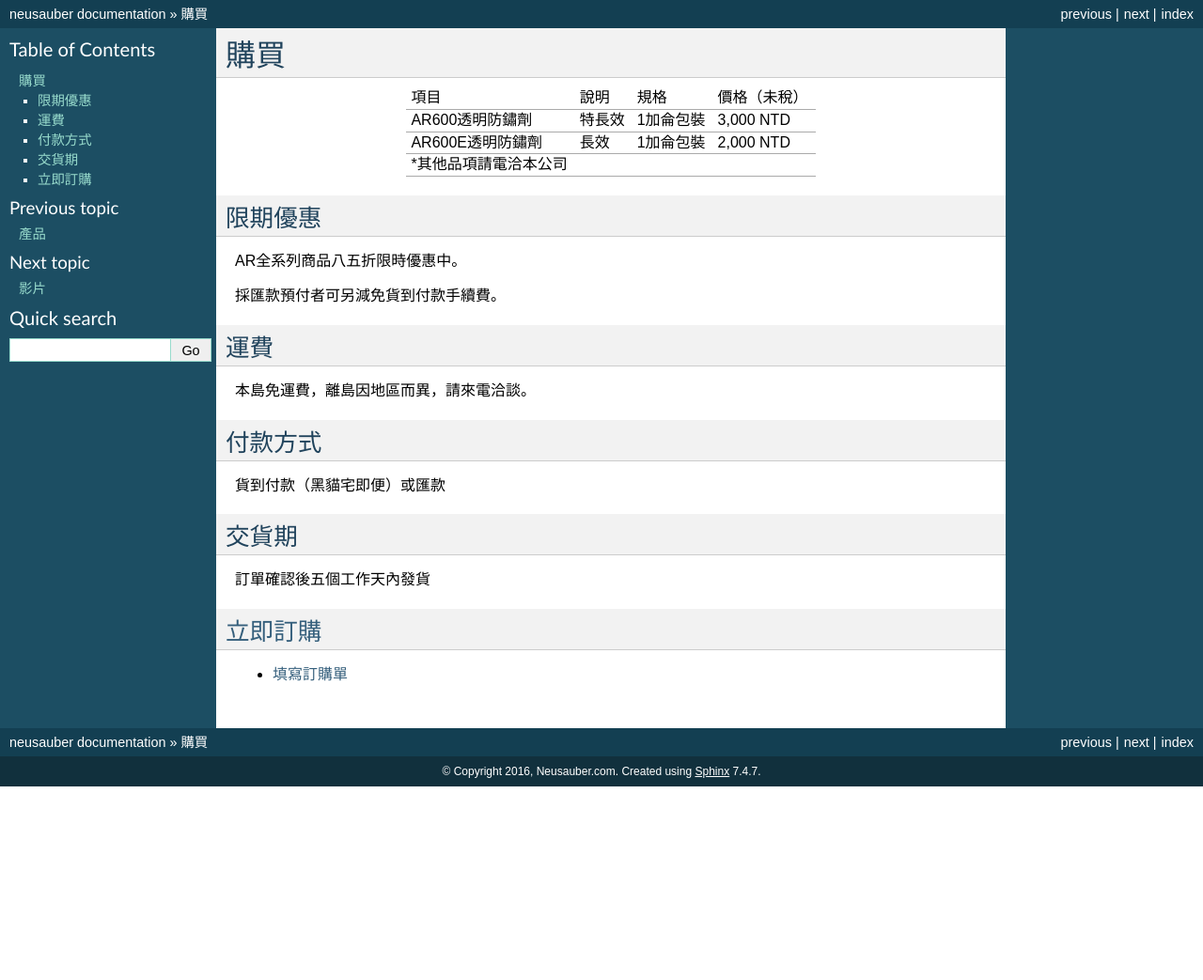
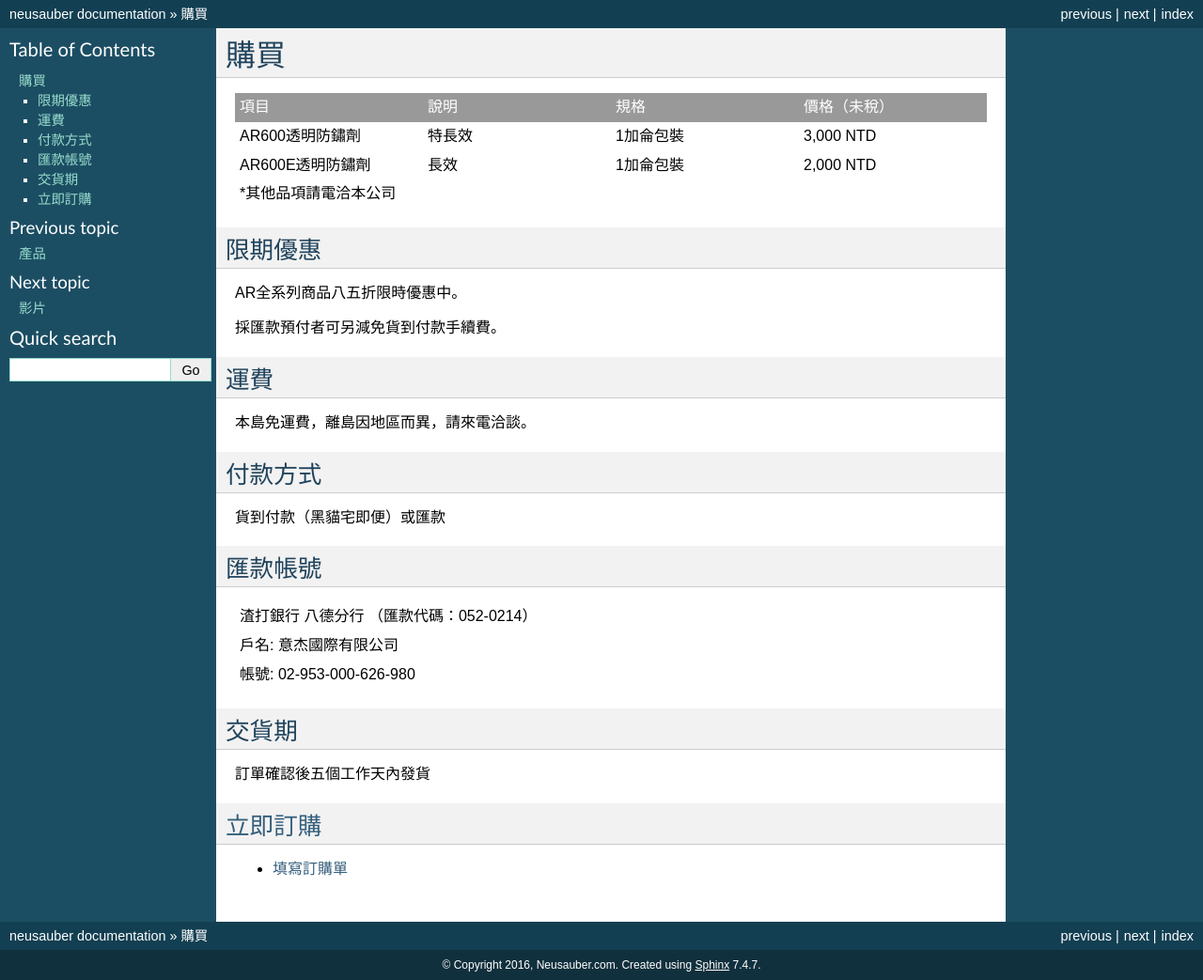
Before and after one commit to rexiap/neusauber, a Sphinx documentation site: the page built from docs/buy.rst, in a window 1280 px wide. Shown: the whole page at 94% size. Built offline with Sphinx 7.4.7, drawn with Linux system fonts in a browser that asks for light colours; before the commit the page ends 900 px from its top, so only the background shows below that.

Commit message:
Google Docs reST Editor

```diff
--- a/docs/buy.rst
+++ b/docs/buy.rst
@@ -27,33 +19,61 @@ AR全系列商品八五折限時優惠中。
 .. _h1634483c7822441972316c7301545:
 
 運費
-----
+====
 
 本島免運費，離島因地區而異，請來電洽談。
 
 .. _h174fb648377959437b5c1f697c1c40:
 
 付款方式
---------
+========
 
 貨到付款（黑貓宅即便）或匯款
+
+.. _h174fb648377959437b5c1f697c1c40:
+
+匯款帳號
+========
+
+
+|REPLACE2|
 
 .. _hd1b83d48586e1b393a624e28544946:
 
 交貨期
-------
+======
 
 訂單確認後五個工作天內發貨
 
 .. _ha552d4339442b4514686d7839564:
 
 \ |LINK1|\
------------
+===========
 
 * \ |LINK2|\
 
 
 .. bottom of content
+
+
+.. |REPLACE1| raw:: html
+
+    <table cellspacing="0" cellpadding="0" style="width:100%">
+    <tbody>
+    <tr><td style="width:25%;background-color:#999999;color:#ffffff;vertical-align:Top;padding-top:5px;padding-bottom:5px;padding-left:5px;padding-right:5px"><p style="color:#ffffff"><span  style="color:#ffffff">項目</span></p></td><td style="width:25%;background-color:#999999;color:#ffffff;vertical-align:Top;padding-top:5px;padding-bottom:5px;padding-left:5px;padding-right:5px"><p style="color:#ffffff"><span  style="color:#ffffff">說明</span></p></td><td style="width:25%;background-color:#999999;color:#ffffff;vertical-align:Top;padding-top:5px;padding-bottom:5px;padding-left:5px;padding-right:5px"><p style="color:#ffffff"><span  style="color:#ffffff">規格</span></p></td><td style="width:25%;background-color:#999999;color:#ffffff;vertical-align:Top;padding-top:5px;padding-bottom:5px;padding-left:5px;padding-right:5px"><p style="color:#ffffff"><span  style="color:#ffffff">價格（未稅）</span></p></td></tr>
+    <tr><td style="vertical-align:Top;padding-top:5px;padding-bottom:5px;padding-left:5px;padding-right:5px"><p>AR600透明防鏽劑</p></td><td style="vertical-align:Top;padding-top:5px;padding-bottom:5px;padding-left:5px;padding-right:5px"><p>特長效</p></td><td style="vertical-align:Top;padding-top:5px;padding-bottom:5px;padding-left:5px;padding-right:5px"><p>1加侖包裝</p></td><td style="vertical-align:Top;padding-top:5px;padding-bottom:5px;padding-left:5px;padding-right:5px"><p>3,000 NTD</p></td></tr>
+    <tr><td style="vertical-align:Top;padding-top:5px;padding-bottom:5px;padding-left:5px;padding-right:5px"><p>AR600E透明防鏽劑</p></td><td style="vertical-align:Top;padding-top:5px;padding-bottom:5px;padding-left:5px;padding-right:5px"><p>長效</p></td><td style="vertical-align:Top;padding-top:5px;padding-bottom:5px;padding-left:5px;padding-right:5px"><p>1加侖包裝</p></td><td style="vertical-align:Top;padding-top:5px;padding-bottom:5px;padding-left:5px;padding-right:5px"><p>2,000 NTD</p></td></tr>
+    <tr><td colspan="4" style="vertical-align:Top;padding-top:5px;padding-bottom:5px;padding-left:5px;padding-right:5px"><p>*其他品項請電洽本公司</p></td></tr>
+    </tbody></table>
+
+.. |REPLACE2| raw:: html
+
+    <table cellspacing="0" cellpadding="0" style="width:87%">
+    <tbody>
+    <tr><td style="width:100%;vertical-align:Top;padding-top:5px;padding-bottom:5px;padding-left:5px;padding-right:5px"><p>渣打銀行 八德分行 （匯款代碼：052-0214）</p></td></tr>
+    <tr><td style="vertical-align:Top;padding-top:5px;padding-bottom:5px;padding-left:5px;padding-right:5px"><p>戶名: 意杰國際有限公司</p></td></tr>
+    <tr><td style="vertical-align:Top;padding-top:5px;padding-bottom:5px;padding-left:5px;padding-right:5px"><p>帳號: 02-953-000-626-980</p></td></tr>
+    </tbody></table>
 
 
 .. |LINK1| raw:: html
```
Also changed, not shown: other parts of docs/buy.rst (+2 -10 lines).
